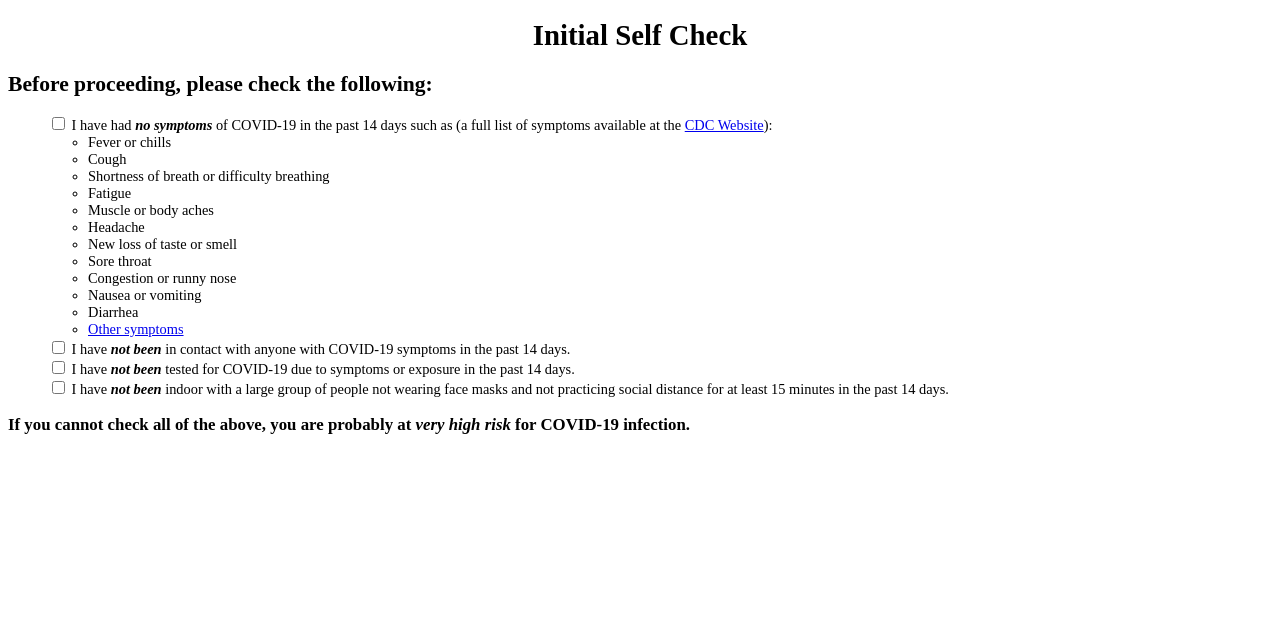
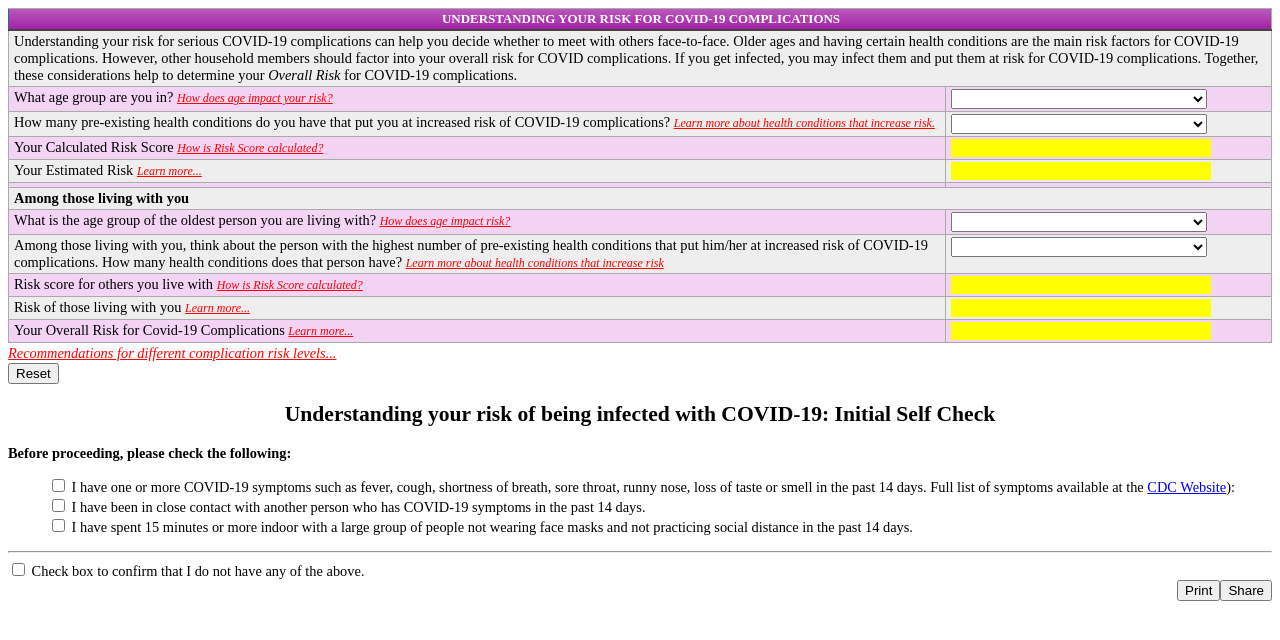
Before and after one commit to dlee1j1/covid, a Vue app in the folder covid/: page / in a window 1280 px wide. Shown: the top 640 px of the page. Built offline with nearby package versions, Linux system fonts and the light colour scheme.

Commit message:
moved the pre-message

```diff
--- a/covid/src/App.vue
+++ b/covid/src/App.vue
@@ -1,15 +1,15 @@
 <template>
   <form id="app" @submit.prevent="">
+
+    <ComplicationRisk :debug="debug" @updated="updated($event)" @hook:mounted="childmounted('ComplicationRisk')" ref="ComplicationRisk"/>
+
     <div v-if="!start">
     <Precheck @start="start=true"/>
     </div>
-    <div v-else>
-    <ComplicationRisk :debug="debug" @updated="updated($event)" @hook:mounted="childmounted('ComplicationRisk')" ref="ComplicationRisk"/>
-    <InfectionRisk :debug="debug" @toggleDebug="toggleDebug" @updated="updated($event)" @hook:mounted="childmounted('InfectionRisk')" ref="InfectionRisk"/>
+    <InfectionRisk v-show="start" :debug="debug" @toggleDebug="toggleDebug" @updated="updated($event)" @hook:mounted="childmounted('InfectionRisk')" ref="InfectionRisk"/>
     <div style="float:right;" id="form">
         <button type="button" onclick="print()" >Print</button>
         <button type="button" @click="share()" >Share</button>
-    </div>
     </div>
   </form>
 </template>
--- a/covid/src/components/ComplicationRisk.vue
+++ b/covid/src/components/ComplicationRisk.vue
@@ -10,7 +10,9 @@
         <tr>
             <td colspan="2">Understanding your risk for serious COVID-19 complications can help you decide whether to meet with others face-to-face.
                 Older ages and having certain health conditions are the main risk factors for COVID-19 complications. However,
-                other household members should factor into your overall risk for COVID complications.
+                other household members should factor into your overall risk for COVID complications. If you get infected, you may infect them
+                and put them at risk for COVID-19 complications. Together, these considerations help to
+                determine your <em>Overall Risk</em> for COVID-19 complications.
             </td>
         </tr>
         <tr>
@@ -66,12 +68,6 @@
         <tr>
             <td colspan="2" class=bold>Among those living with you</td>
         </tr>
-        <td colspan="2">
-            You should consider the risk of serious complications among those living with you.
-            If you get infected, you may infect them and put them at risk for COVID-19 complications.
-            Together, these considerations help to
-            determine your <em>Overall Risk</em> for COVID-19 complications.
-            </td>
         <tr>
             <td>What is the age group of the oldest person you are living with?
                 <more teaser='How does age impact risk?'> Older people have substantially greater risk for
@@ -135,6 +131,8 @@
         <tr v-if="overallRisk()">
             <td colspan="2">
             <b>How to use your risk assessment result.</b> Since you have <b>{{overallRisk()}}</b> overall complication risk, {{riskAdvice[overallRisk()]}}
+            <hr>
+            <LocalInfo/>
             </td>
         </tr>
     </tbody>
@@ -163,6 +161,7 @@
     import {amend} from "../shared.js"
     import {ComplicationRisk} from "./ComplicationRisk.js"
     import DictSelect from "./DictSelect.vue"
+    import LocalInfo from "./LocalInfo.vue"
 
 
     const AgeDict = {
@@ -229,8 +228,9 @@
             this.riskAdvice = riskAdvice
         },
         components : {
-            more: more,
-            DictSelect: DictSelect
+            more,
+            DictSelect,
+            LocalInfo
         },
         methods: {
             overallRisk() {
--- a/covid/src/components/InfectionRisk.vue
+++ b/covid/src/components/InfectionRisk.vue
@@ -168,13 +168,7 @@
             {{InfRiskAdviceAlt[InfectionRisk()]}}
             </div>
         <hr/>
-        You can access your local health department’s website to find the latest number of COVID-19 infection in your community (based on 14-day rolling average):
-        <ul>
-          <li> High: More than 10 cases per 100,000 people </li>
-          <li> Medium: 4 to 10 cases per 100,000 people </li>
-          <li> Low: 2 to less than 4 cases per 100,000 people </li>
-          <li> Very low: Less than 2 case per 100,000 people </li>
-        </ul>
+        <LocalInfo/>
       </td>
 
       </tr>
@@ -260,6 +254,7 @@ import { ContactScoreData } from "./ContactScoreData.js";
 import { HouseholdMemberData } from "./HouseholdMemberData.js";
 import ContactScore from "./ContactScore.vue";
 import HouseholdMember from "./HouseholdMember.vue";
+import LocalInfo from "./LocalInfo.vue"
 import more from "./more.vue";
 import "./filters.js";
 
@@ -320,6 +315,7 @@ export default Vue.extend({
     more: more,
     ContactScore: ContactScore,
     HouseholdMember: HouseholdMember,
+    LocalInfo
   },
   methods: {
     checkkey(e) {
--- /dev/null
+++ b/covid/src/components/LocalInfo.vue
@@ -0,0 +1,19 @@
+<template functional>
+<div>
+  Find the latest number of COVID-19 infection in community by accessing your local health department’s website or
+  <href a="https://www.statnews.com/feature/coronavirus/covid-19-tracker/">here</href>.
+  The average daily cases based on a 7 or 14-day trend:
+        <ul>
+          <li> High: More than 5 cases per 100,000 people per day</li>
+          <li> Medium: 2 to 5 cases per 100,000 people per day</li>
+          <li> Low: 1 to less than 2 cases per 100,000 people per day </li>
+          <li> Very low: Less than 1 case per 100,000 people per day </li>
+        </ul>
+</div>
+</template>
+
+<script>
+export default {
+
+}
+</script>
--- a/covid/src/components/Precheck.vue
+++ b/covid/src/components/Precheck.vue
@@ -1,46 +1,35 @@
 <template>
 <div>
-<h1 style="text-align:center">
-Initial Self Check
-</h1>
+<h2 style="text-align:center">
+Understanding your risk of being infected with COVID-19: Initial Self Check
+</h2>
 
-<h2>
+<b>
 Before proceeding, please check the following:
-</h2>
+</b>
 <ul class="blank">
     <li> <input type="checkbox" v-model="symptoms">
-   I have had <i><b>no symptoms</b></i> of COVID-19 in the past 14 days such as (a full list of symptoms available at the
+    I have one or more COVID-19 symptoms such as fever, cough, shortness of breath, sore throat, runny nose,
+    loss of taste or smell in the past 14 days. Full list of symptoms available at the
     <a href="https://www.cdc.gov/coronavirus/2019-ncov/symptoms-testing/symptoms.html" target="_blank">CDC Website</a>):
-    <ul>
-        <li> Fever or chills </li>
-        <li> Cough </li>
-        <li> Shortness of breath or difficulty breathing </li>
-        <li> Fatigue </li>
-        <li> Muscle or body aches </li>
-        <li> Headache </li>
-        <li> New loss of taste or smell </li>
-        <li> Sore throat </li>
-        <li> Congestion or runny nose </li>
-        <li> Nausea or vomiting </li>
-        <li> Diarrhea </li>
-        <li> <a href="https://www.cdc.gov/coronavirus/2019-ncov/symptoms-testing/symptoms.html" target="_blank"> Other symptoms </a> </li>
-    </ul>
-</li>
     <li> <input type="checkbox" v-model="contact">
- I have <i><b>not been</b></i> in contact with anyone with COVID-19 symptoms in the past 14 days.
-</li>
-<li> <input type="checkbox" v-model="tested">
-I have <i><b> not been </b></i> tested for COVID-19 due to symptoms or exposure in the past 14 days.
+    I have been in close contact with another person who has COVID-19 symptoms in the past 14 days.
     </li>
     <li> <input type="checkbox" v-model="largegroup">
- I have <i><b>not been</b></i> indoor with a large group of people not wearing face masks and not practicing social distance for at least 15 minutes in the past 14 days.
+    I have spent 15 minutes or more indoor with a large group of people not wearing face masks and not practicing social distance in the past 14 days.
     </li>
 </ul>
+<hr/>
 
-<h3>
-If you cannot check all  of the above, you are probably at <i><b>very high risk</b></i> for COVID-19 infection.
+<h3 v-if="symptoms || contact || largegroup">
+Since you checked one of the check boxes above, you already have a much higher risk for COVID-19 infection compared with other people in the community.
+You should consider getting tested for COVID-19 infection and quarantining yourself if you have or develop COVID-19 symptoms.
 </h3>
-<div v-if="symptoms && contact && largegroup && tested">
+<div v-if="!symptoms && !contact && !largegroup">
+    <input type="checkbox" v-model="attest">
+    Check box to confirm that I do not have any of the above.
+</div>
+<div v-if="!symptoms && !contact && !largegroup && attest">
     <button style="font-size:large" @click="$emit('start')">Next</button>
 </div>
 
@@ -50,7 +39,7 @@ If you cannot check all  of the above, you are probably at <i><b>very high risk<
 <script>
 export default {
     data() {
-        return { symptoms:false, contact:false, largegroup: false, tested:false }
+        return { symptoms:false, contact:false, largegroup: false, tested:false, attest:false }
     }
 
 }
```
Lines whose indentation alone changed are shown as unchanged.
